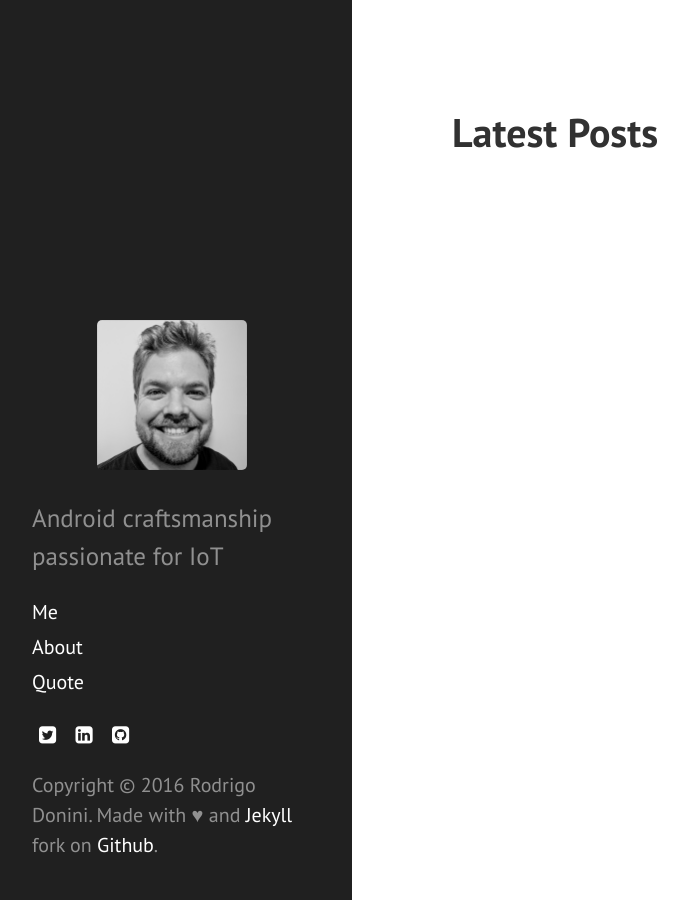
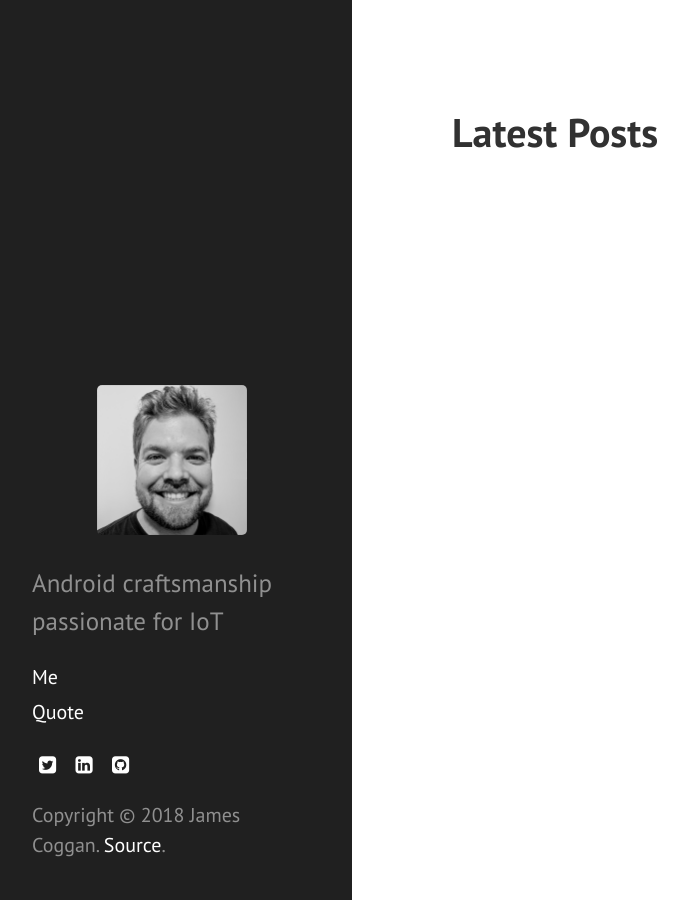
Before and after one commit to jamescoggan/jamescoggan.github.io, a Jekyll site: the page built from blog.md, in a window 1280 px wide. Shown: the whole page, without its empty margins (8-696 px from the left). Built offline with Jekyll 4.4.1, drawn with Linux system fonts in a browser that asks for light colours; our own code applies the rules of GitHub Pages for plain Markdown files; some of the changed lines change nothing that is shown.

Commit message:
Updated the basic data

```diff
--- a/_data/lang/en.json
+++ b/_data/lang/en.json
@@ -2,27 +2,27 @@
 	"name": "English",
 	"terms": [{
 		"profile_photo": {
-			"name": "Labrador",
-			"position": "Loyal friend",
+			"name": "James Coggan",
+			"position": "Android craftsmanship",
 			"change": "change to ",
-			"scroll_down": "Scroll down",
+			"scroll_down": "",
 			"section": "Me"
 		},
 		"profile_about": {
 			"title": "About",
-			"paragraph_1": "My full name is Charlotte Donini, but my friends call me simply 'Lotte' :-). I am a <a href='https://pt.wikipedia.org/wiki/Labrador_retriever' title='Labrador in wiki' target='_blank'> female labrador retriever </a>. I live with my lovely family.",
-			"paragraph_2": "I am very playful with my large size I drop everything that crosses in my way.",
-			"paragraph_3": "I love eating and sleeping during the day, lie in the sun belly up is my preferred position.",
-			"paragraph_4": "Run and walk with my master are my favorite sports.",
-			"section": "About",
+			"paragraph_1": "<a href='/blog'>Blog</a>",
+			"paragraph_2": "Passionate geek for all areas of technology with a strong love for Android and embedded devices.",
+			"paragraph_3": "Been working with technology for the last 14 years, where 3 have been with embedded devices and 8 have been with Android, due to that, is really favouring the Android Things, that connect the cloud to these two technologies.",
+			"paragraph_4": "Talked at Droidcon Tel Aviv and Londroid about Android Things, about Realm at a GDG London Meetup and Udacity Connect event. Will be talking about Android Things at GDG DevFest Minneapolis and GDG DevFest Kansas City.",
+			"section": "",
 			"title_social": "Social"
 		},
 		"profile_quote": {
 			"title": "Favorite quote",
-			"quote": "\" No matter that few are your possessions and your money. Having a dog makes you rich. \"",
-			"author": "Louis Sabin",
+			"quote": "\"People think that the opposite of success is failure, but it's not. Failure is part of the process of success. \"",
+			"author": "Randy Gage",
 			"section": "Quote"
 		},
-		"copyright": "Copyright © 2016 Rodrigo Donini. Made with ♥ and <a href='https://jekyllrb.com/' target='_blank'>Jekyll</a> fork on <a href='https://github.com/donini/personal-page' target='_blank'>Github</a>."
+		"copyright": "Copyright © 2018 James Coggan. <a href='https://github.com/jamescoggan/jamescoggan.github.io' target='_blank'>Source</a>."
 	}]
 }
```
